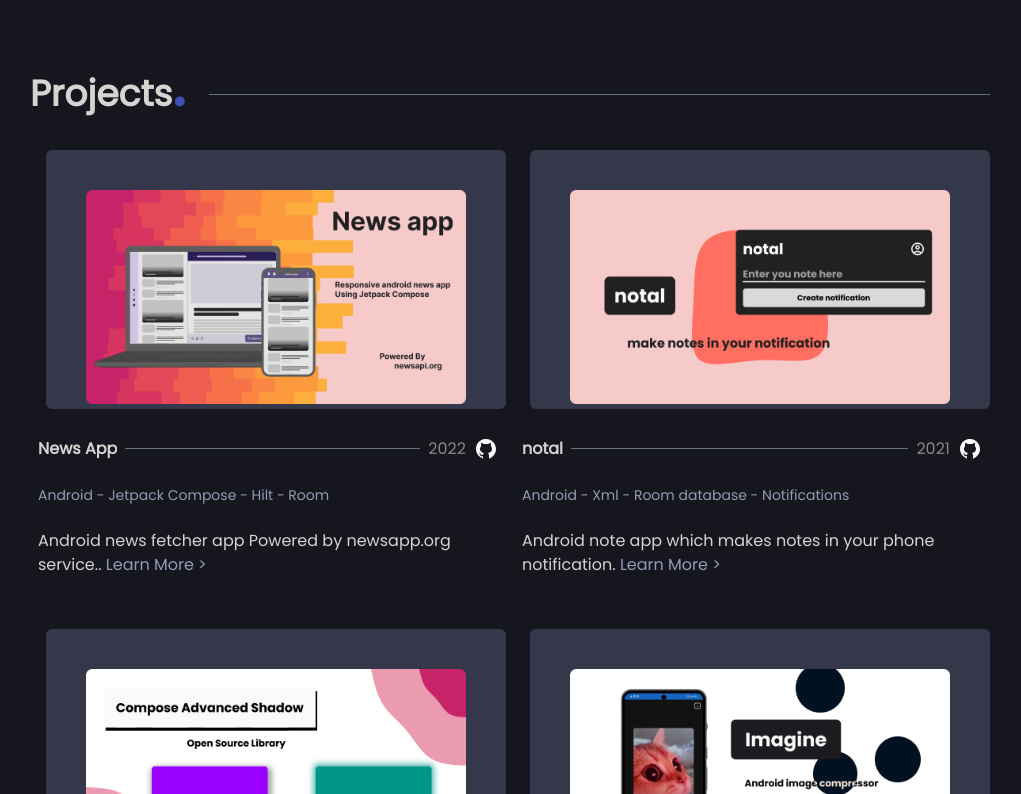
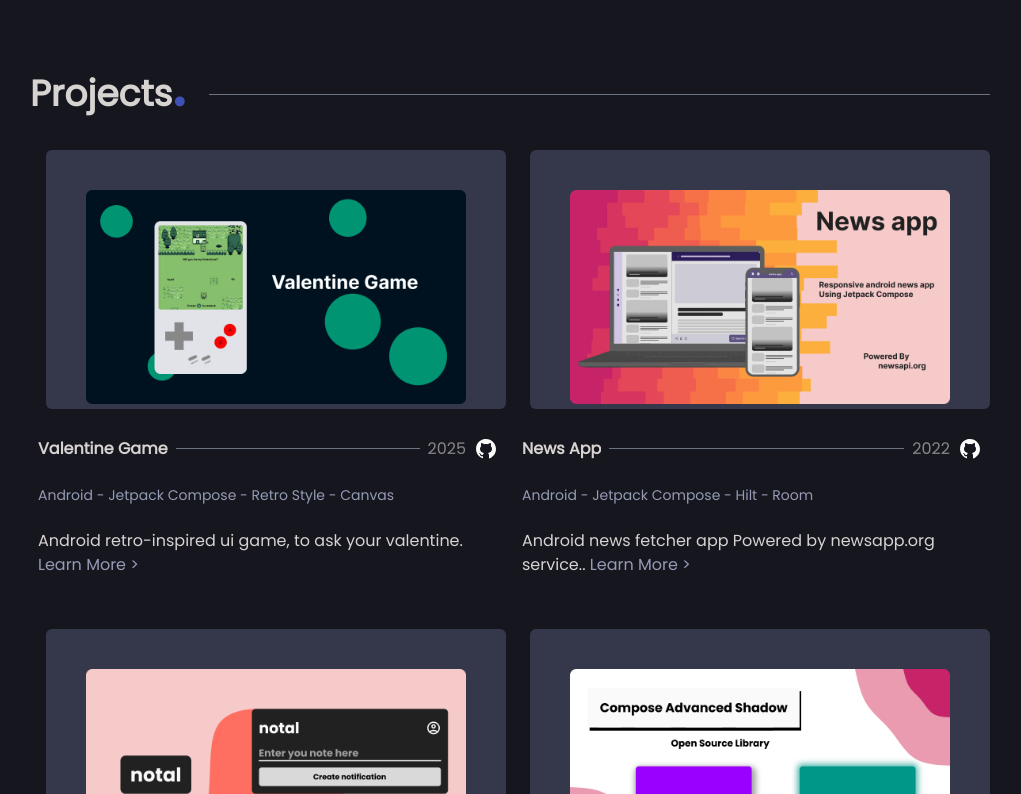
Before and after one commit to alibardide5124/phoenix-portfolio, a React (Vite) app: page / in a window 1280 px wide. Shown: the part 1766-2560 px from the top of the page, without its empty margins (130-1151 px from the left). Built offline with nearby package versions, Linux system fonts and the light colour scheme.

Commit message:
Update portfolio + Fix timeline

```diff
--- a/src/components/Timeline.jsx
+++ b/src/components/Timeline.jsx
@@ -11,9 +11,8 @@
 
 function Timeline() {
   return (
-    <div className="flex flex-col w-full justify-center items-center my-20">
-      <div className="flex flex-col w-full md:w-9/12 justify-center mx-4">
-        <div className="flex flex-row w-full items-center justify-between">
+    <div className="w-full md:w-9/12 p-8 md:p-0 items-center mx-auto justify-center">
+      <div className="flex flex-row items-center justify-between">
         <Reveal>
           <p className="font-black text-4xl">
             Experiece
@@ -37,7 +36,6 @@
           />
         </div>
       ))}
-      </div>
     </div>
   );
 }
@@ -67,11 +65,16 @@
                   </p>
                 </Reveal>
                 <Reveal>
+                  <p className="hidden md:block text-2xl font-bold">{title}</p>
+                </Reveal>
+              </div>
+              <div className="md:hidden">
+                <Reveal>
                   <p className="text-2xl font-bold">{title}</p>
                 </Reveal>
               </div>
               <Reveal>
-                <p className="ms-6 mt-2 text-md">{details}</p>
+                <p className="md:mx-4 mt-2 text-md text-justify">{details}</p>
               </Reveal>
             </div>
           </motion.div>
--- a/src/data/portfolio.js
+++ b/src/data/portfolio.js
@@ -1,4 +1,18 @@
 export default [
+  {
+    title: "Valentine Game",
+    year: 2025,
+    imageUrl: "/assets/valentine-banner.png",
+    github: "https://github.com/alibardide5124/valentine-game",
+    skills: "Android - Jetpack Compose - Retro Style - Canvas",
+    summary: "Android retro-inspired ui game, to ask your valentine",
+    description: `I got the idea and used online assets to design and program this application. It uses compose Canvas an uses StateFlow to keep track of user inputs.
+    The main challenge was getting used to animations and moving character, and also changing character sprite, which was new to me.
+
+    Application ui is designed, inspired by Game Boy style, and pixel games.
+
+    It was fun.`,
+  },
   {
     title: "News App",
     year: 2022,
```
Also changed, not shown: public/assets/valentine-banner.png (added), 1 other file (tests, documents, lock files or other folders). Lines whose indentation alone changed are shown as unchanged.
